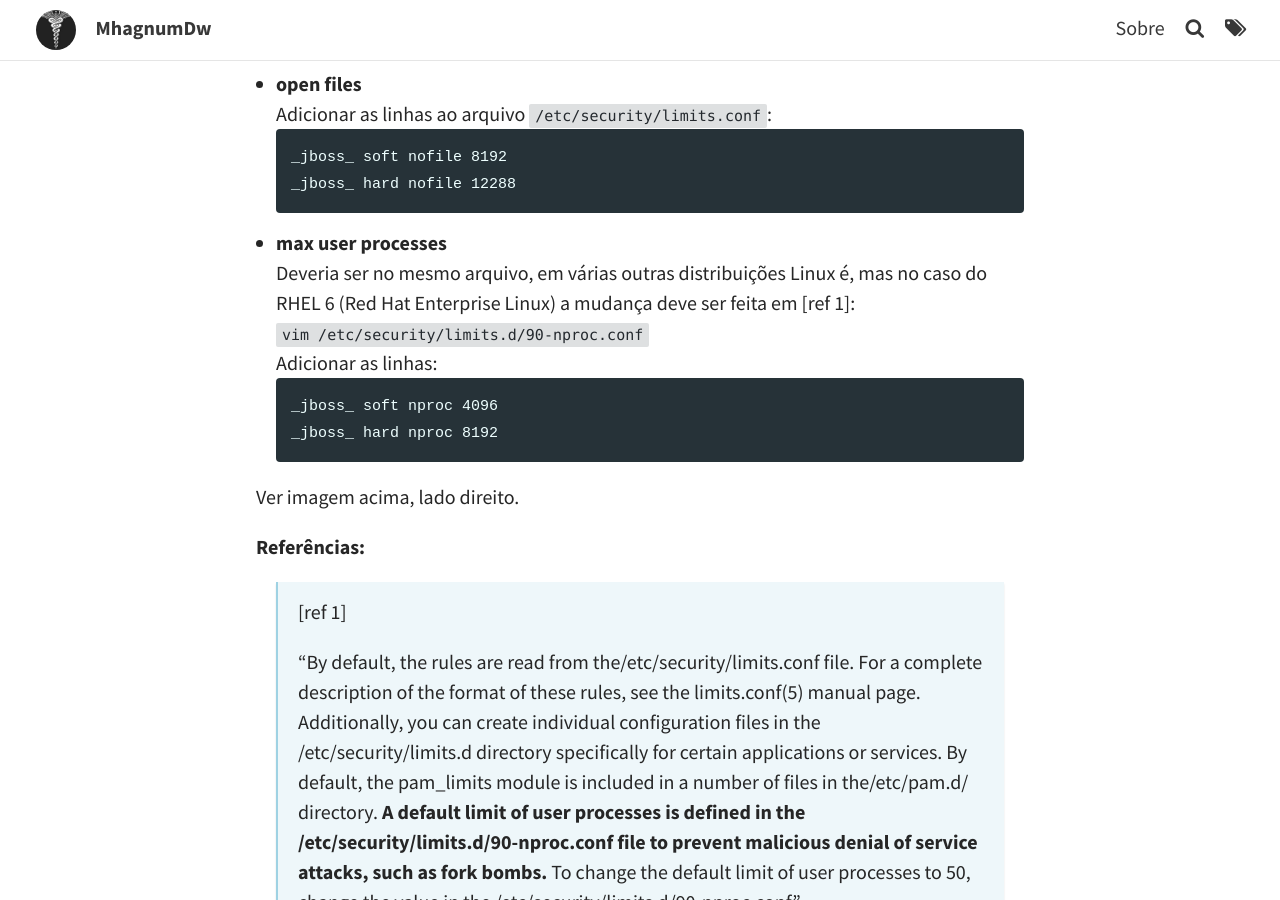
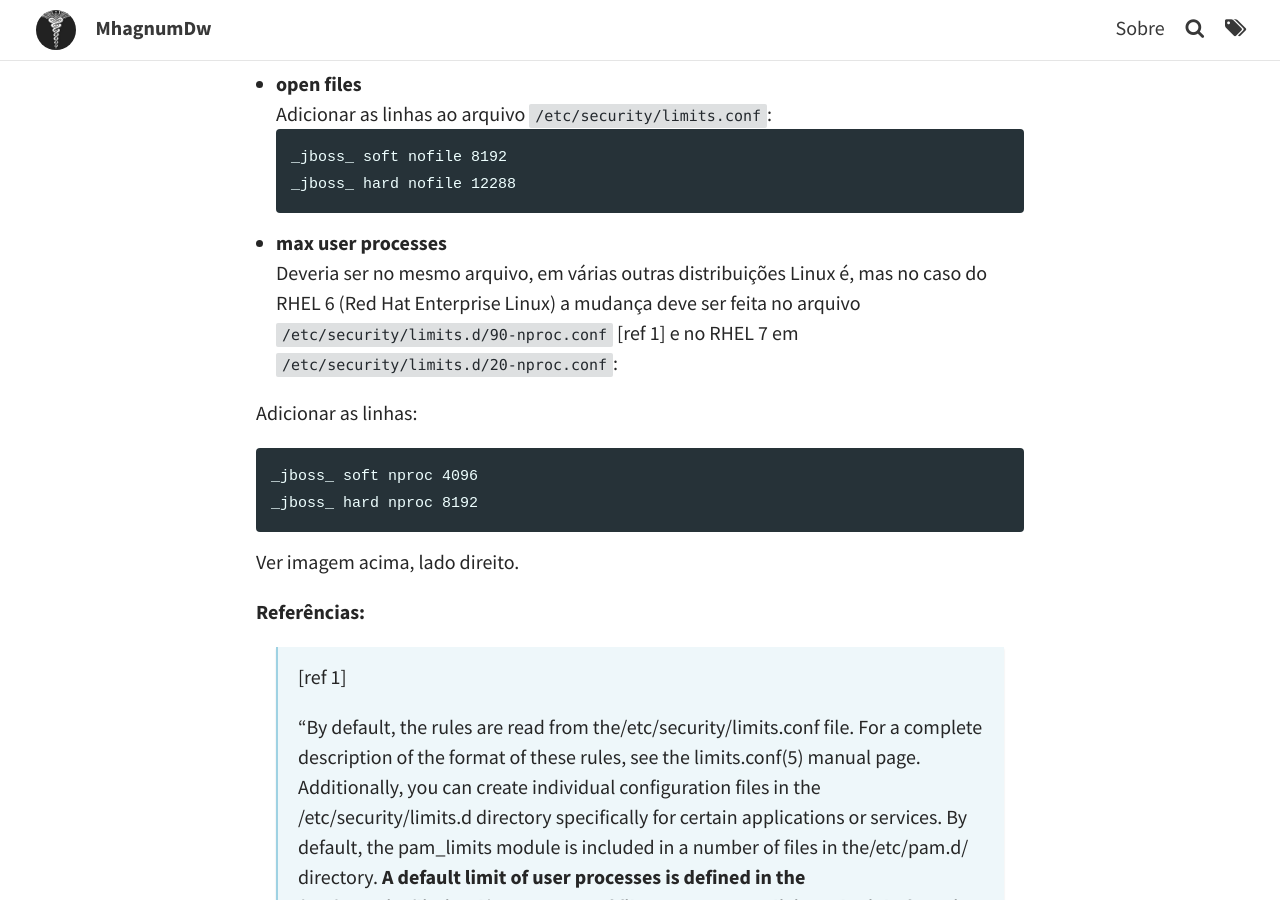
Before and after one commit to mhagnumdw/mhagnumdw.github.io, a Jekyll site: the page built from _posts/2016-08-18-varios-jboss-rhel-ulimit-problema-e-solucao.markdown, in a window 1280 px wide and 900 px high, scrolled down 1767 px. Built offline with Jekyll 4.4.1, drawn with Linux system fonts in a browser that asks for light colours; comment, search, counter and statistics services are not loaded.

Commit message:
Atualização

````diff
--- a/_posts/2016-08-18-varios-jboss-rhel-ulimit-problema-e-solucao.markdown
+++ b/_posts/2016-08-18-varios-jboss-rhel-ulimit-problema-e-solucao.markdown
@@ -58,8 +58,8 @@ _jboss_ hard nofile 12288
 ```
 
 - **max user processes**
-Deveria ser no mesmo arquivo, em várias outras distribuições Linux é, mas no caso do RHEL 6 (Red Hat Enterprise Linux) a mudança deve ser feita em \[ref 1\]:
-`vim /etc/security/limits.d/90-nproc.conf`
+Deveria ser no mesmo arquivo, em várias outras distribuições Linux é, mas no caso do RHEL 6 (Red Hat Enterprise Linux) a mudança deve ser feita no arquivo `/etc/security/limits.d/90-nproc.conf` \[ref 1\] e no RHEL 7 em `/etc/security/limits.d/20-nproc.conf`:
+
 Adicionar as linhas:
 ```
 _jboss_ soft nproc 4096
````
